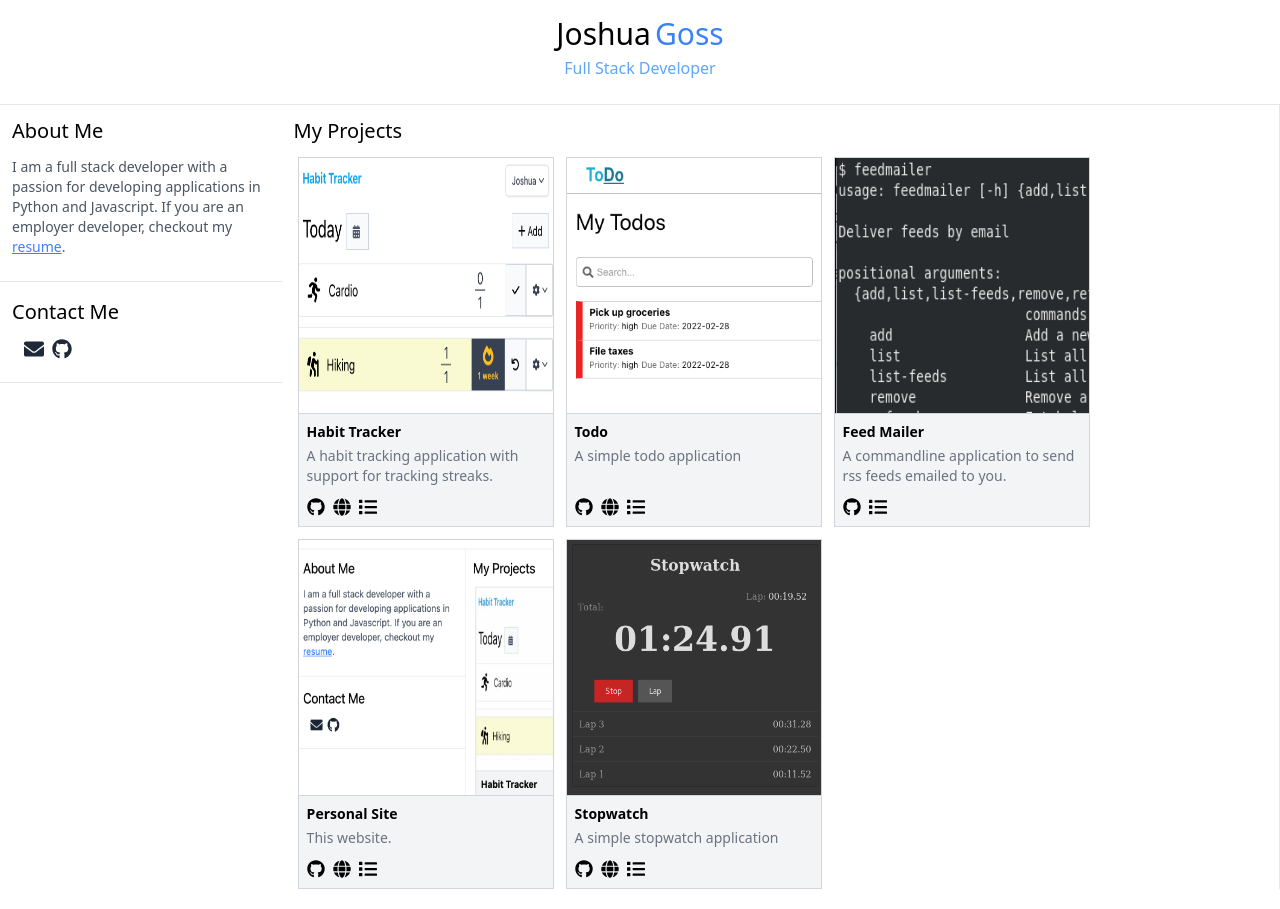
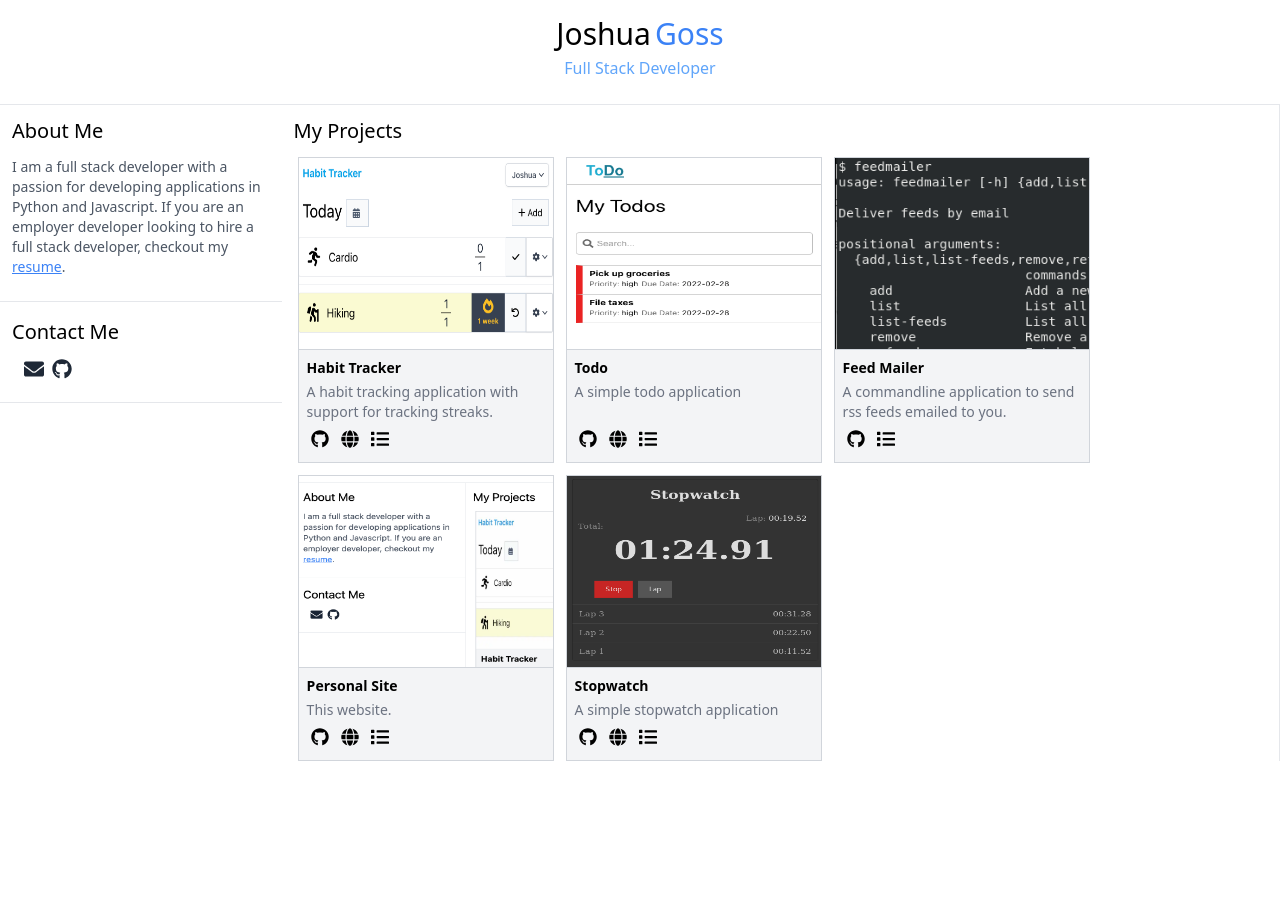
Before and after one commit to joshgoss/personal-site, a Next.js app: page / in a window 1280 px wide. After the commit the page ends 800 px from the top, so only its background shows below. Built offline with nearby package versions, Linux system fonts and the light colour scheme.

Commit message:
minor styling and wording tweaks

```diff
--- a/src/components/Project.tsx
+++ b/src/components/Project.tsx
@@ -1,6 +1,7 @@
 import { useState } from "react";
 import Image from "next/image";
 import { FaGithub, FaGlobe, FaList } from "react-icons/fa";
+import classNames from "classnames";
 
 type Props = {
   description: string;
@@ -23,11 +24,11 @@ const Project = ({
   return (
     <div className="border border-gray-300 w-64 relative pb-7 bg-gray-100">
       <Image
-        className="border-b border-gray-300 h-64 w-64"
+        className="border-b border-gray-300 h-48 w-64"
         src={imageUrl}
         alt={title}
         width={288}
-        height={288}
+        height={192}
       />
       <h4 className="font-bold mt-2 mb-1 mx-2 text-sm ">
         <a href={url || "#"} title={title}>
@@ -38,7 +39,7 @@ const Project = ({
 
       <div className="block mx-2 mb-1 absolute bottom-0 left-0">
         <a
-          className="inline-block mr-2 text-lg"
+          className="inline-block mr-1 text-lg p-1"
           href={github}
           title="View source code"
         >
@@ -46,7 +47,7 @@ const Project = ({
         </a>
         {!!url && (
           <a
-            className="text-lg inline-block mr-2"
+            className="text-lg inline-block mr-1 p-1"
             href={url}
             title={`Try out ${title} app`}
           >
@@ -56,7 +57,10 @@ const Project = ({
 
         {!!techStack && (
           <a
-            className="text-lg inline-block mr-2"
+            className={classNames(
+              "text-lg inline-block mr-2 p-1",
+              showTechStack && "bg-gray-300"
+            )}
             href="#"
             onClick={(e) => {
               e.preventDefault();
--- a/src/pages/index.tsx
+++ b/src/pages/index.tsx
@@ -38,7 +38,7 @@ export default function Home() {
           <Paragraph className="mb-6">
             I am a full stack developer with a passion for developing
             applications in Python and Javascript. If you are an employer
-            developer, checkout my{" "}
+            developer looking to hire a full stack developer, checkout my{" "}
             <Link href="/resume.pdf" title="My Resume">
               resume
             </Link>
```
